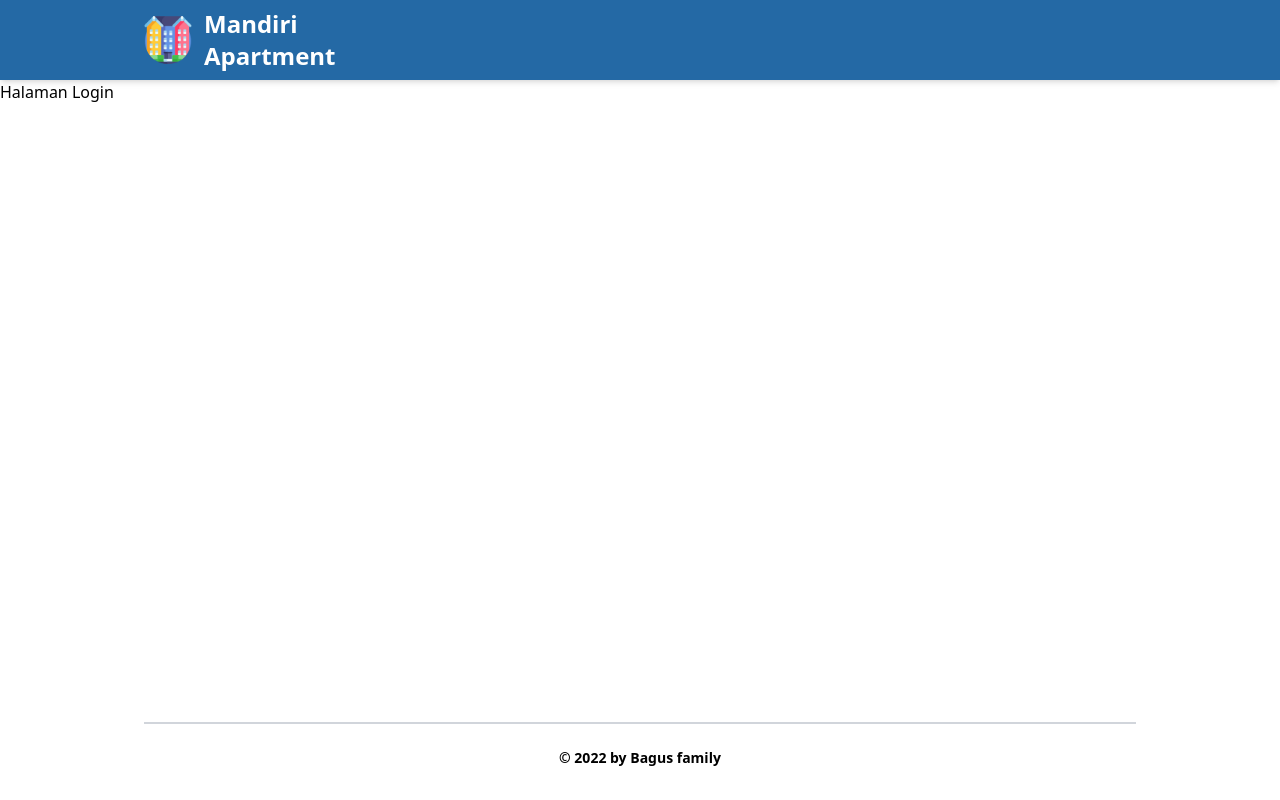
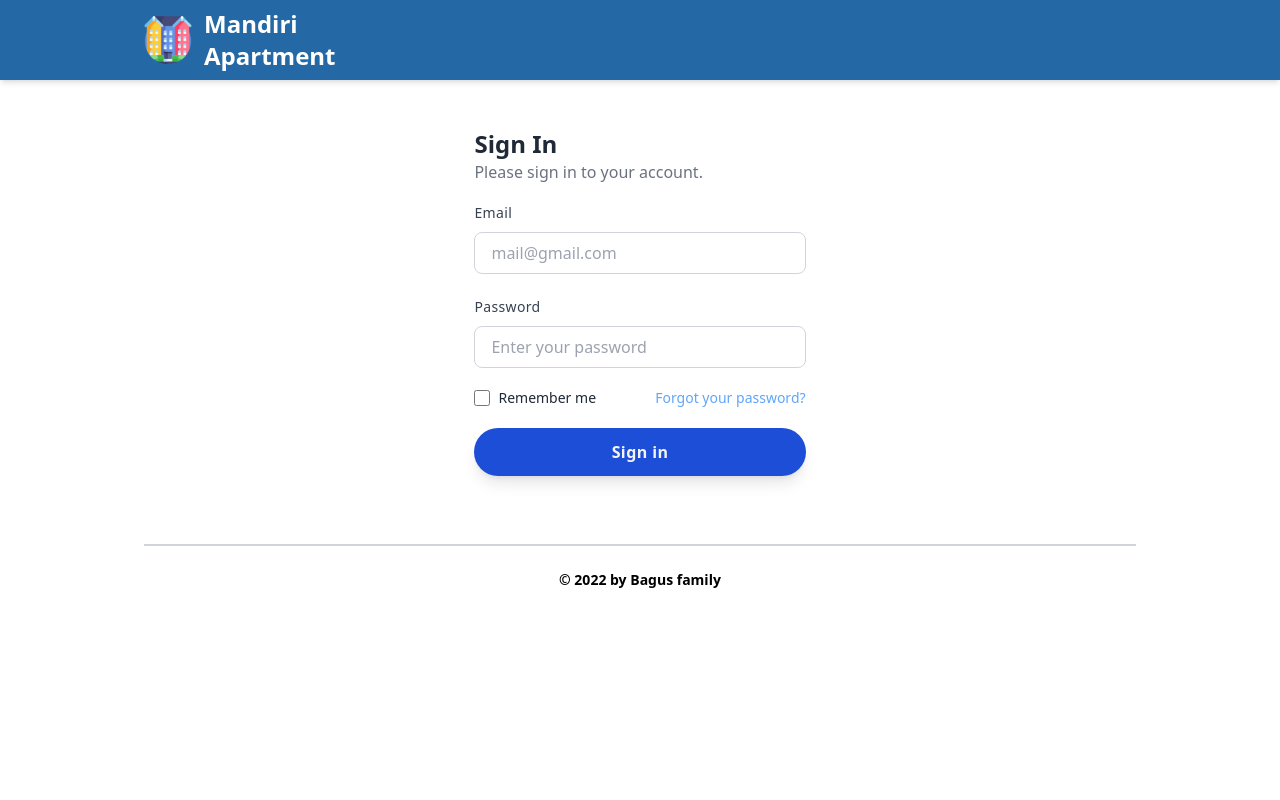
Before and after one commit to baguspurnama98/final-seru, a React (Create React App) app: page /login in a window 1280 px wide. Built offline with nearby package versions, Linux system fonts and the light colour scheme.

Commit message:
add login

```diff
--- a/src/App.js
+++ b/src/App.js
@@ -9,6 +9,7 @@ import "./index.css";
 import Header from "./layouts/Header";
 import TransactionsPage from "./pages/transactions/TransactionsPage";
 import MainLayout from "./layouts/Main";
+import HomePage from "./pages/home/HomePage";
 function App() {
   return (
     <BrowserRouter>
@@ -18,6 +19,7 @@ function App() {
           <Route path="*" element={<ErrorPage />} />
           <Route path="/login" element={<LoginPage />} />
           <Route path="/transactions" element={<TransactionsPage />} />
+          <Route path="/home" element={<HomePage />} />
           <Route element={<ProtectRoute />}>
             <Route path="" element={<LandingPage />} />
           </Route>
--- a/src/layouts/Footer.jsx
+++ b/src/layouts/Footer.jsx
@@ -1,7 +1,7 @@
 function Footer() {
   return (
     <>
-      <div class=" mx-auto px-36 fixed bottom-0 w-full">
+      <div class=" mx-auto px-36  bottom-0 w-full">
         <div class="border-t-2 border-gray-300 flex flex-col items-center">
           <div class="sm:w-2/3 text-center py-6">
             <p class="text-sm text-black font-bold mb-2">
--- /dev/null
+++ b/src/pages/home/HomePage.js
@@ -0,0 +1,9 @@
+export default function HomePage() {
+  return (
+    <>
+      <div>
+        <h1>Home</h1>
+      </div>
+    </>
+  );
+}
--- a/src/pages/login/LoginPage.jsx
+++ b/src/pages/login/LoginPage.jsx
@@ -1,7 +1,70 @@
+import { Link } from "react-router-dom";
+
 export default function LoginPage() {
   return (
     <>
-      <h1>Halaman Login</h1>
+      <div className="flex justify-center self-center  z-10">
+        <div className="p-12 bg-white mx-auto rounded-2xl w-100 ">
+          <div className="mb-4">
+            <h3 className="font-semibold text-2xl text-gray-800">Sign In </h3>
+            <p className="text-gray-500">Please sign in to your account.</p>
+          </div>
+          <div className="space-y-5">
+            <div class="space-y-2">
+              <label class="text-sm font-medium text-gray-700 tracking-wide">
+                Email
+              </label>
+              <input
+                className=" w-full text-base px-4 py-2 border  border-gray-300 rounded-lg focus:outline-none focus:border-green-400"
+                type="text"
+                placeholder="mail@gmail.com"
+              />
+            </div>
+            <div class="space-y-2">
+              <label className="mb-5 text-sm font-medium text-gray-700 tracking-wide">
+                Password
+              </label>
+              <input
+                className="w-full content-center text-base px-4 py-2 border  border-gray-300 rounded-lg focus:outline-none focus:border-green-400"
+                type="text"
+                placeholder="Enter your password"
+              />
+            </div>
+            <div className="flex items-center justify-between">
+              <div className="flex items-center">
+                <input
+                  id="remember_me"
+                  name="remember_me"
+                  type="checkbox"
+                  class="h-4 w-4 bg-blue-500 focus:ring-blue-400 border-gray-300 rounded"
+                />
+                <label
+                  for="remember_me"
+                  class="ml-2 block text-sm text-gray-800"
+                >
+                  Remember me
+                </label>
+              </div>
+              <div className="text-sm">
+                <a href="#" className="text-blue-400 hover:bg-blue-500">
+                  Forgot your password?
+                </a>
+              </div>
+            </div>
+            <div>
+              <Link to="/home">
+                <button
+                  type="submit"
+                  className="w-full flex justify-center bg-blue-700 hover:bg-blue-500 text-gray-100 p-3  rounded-full tracking-wide font-semibold  shadow-lg cursor-pointer transition ease-in duration-500"
+                >
+                  Sign in
+                </button>
+              </Link>
+            </div>
+          </div>
+          <div class="pt-5 text-center text-gray-400 text-xs"></div>
+        </div>
+      </div>
     </>
   );
 }
```
